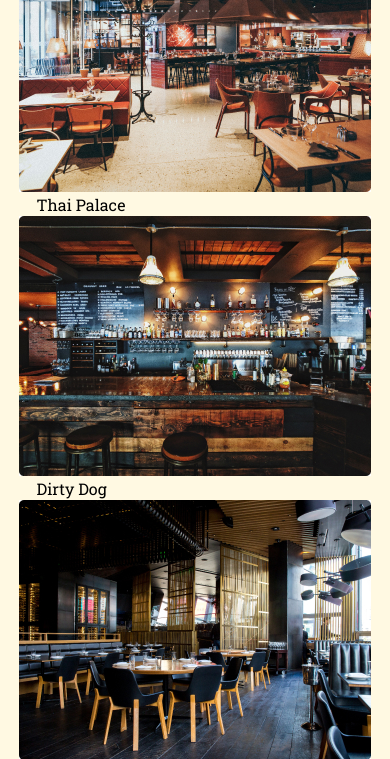
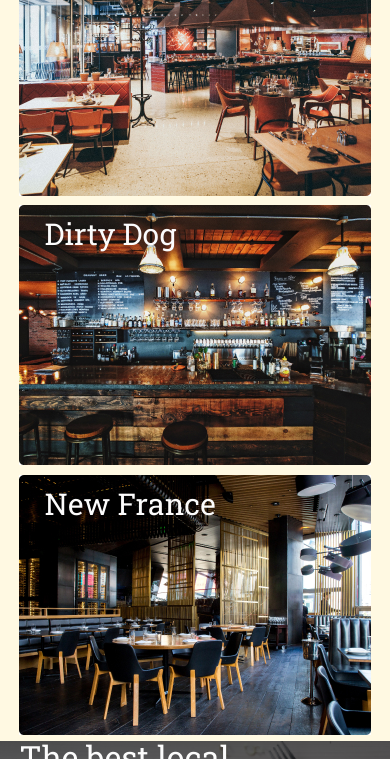
Before and after one commit to restaurant-passport-1/marketing, a plain HTML site: page index.html in a window 390 px wide. Shown: the part 705-1464 px from the top of the page. Drawn offline with Linux system fonts and the light colour scheme.

Commit message:
white text pinned to 5 pics and works responsively

```diff
--- a/index.html
+++ b/index.html
@@ -97,25 +97,25 @@
             </h3>
             <h3 class="mobile">Your Local Highlights</h3>
             <div class="bottom">
-                <div>
+                <div class="one">
                     <img src="img/nick-karvounis-Ciqxn7FE4vE-unsplash 2.jpg" alt="fancy restaurant">
-                    <p>Thai Palace</p>
+                    <p class="top-left">Thai Palace</p>
                 </div>
-                <div>
+                <div class="two">
                     <img src="img/patrick-tomasso-GXXYkSwndP4-unsplash 2.jpg" alt="bar/restaurant ready for business">
-                    <p>Dirty Dog</p>
+                    <p class="top-left">Dirty Dog</p>
                 </div>
-                <div>
+                <div class="three">
                     <img src="img/jason-leung-poI7DelFiVA-unsplash 2.jpg" alt="french restaurant ready to eat">
-                    <p>New France</p>
+                    <p class="top-left">New France</p>
                 </div>
-                <div class="desktop">
+                <div class="four desktop">
                     <img src="img/shawn-ang-nmpW_WwwVSc-unsplash 2.jpg" alt="asian restaurant">
-                    <p>Great Greens</p>
+                    <p class="top-left">Great Greens</p>
                 </div>
-                <div class="desktop">
+                <div class="five desktop">
                     <img src="img/nick-karvounis-Ciqxn7FE4vE-unsplash 2.jpg" alt="homey restaurant">
-                    <p>Flame Kabob</p>
+                    <p class="top-left">Flame Kabob</p>
                 </div>
             </div>
         </div>
--- a/less/landing-page.less
+++ b/less/landing-page.less
@@ -109,7 +109,21 @@
 .bottom {
     display: flex;
     flex-wrap: wrap;
-    justify-content: space-around;
+    justify-content: space-evenly;
+
+    .one, .two, .three, .four, .five {
+        position: relative;
+        text-align: center;
+        color: @bg-white;
+        margin: 1%;
+    }
+
+    .top-left {
+        position: absolute;
+        top: 8px;
+        left: 8px;
+        font-size: 3rem;
+    }
 }
 
 .bottom-content h3 {
```
Also changed, not shown: css/index.css.
